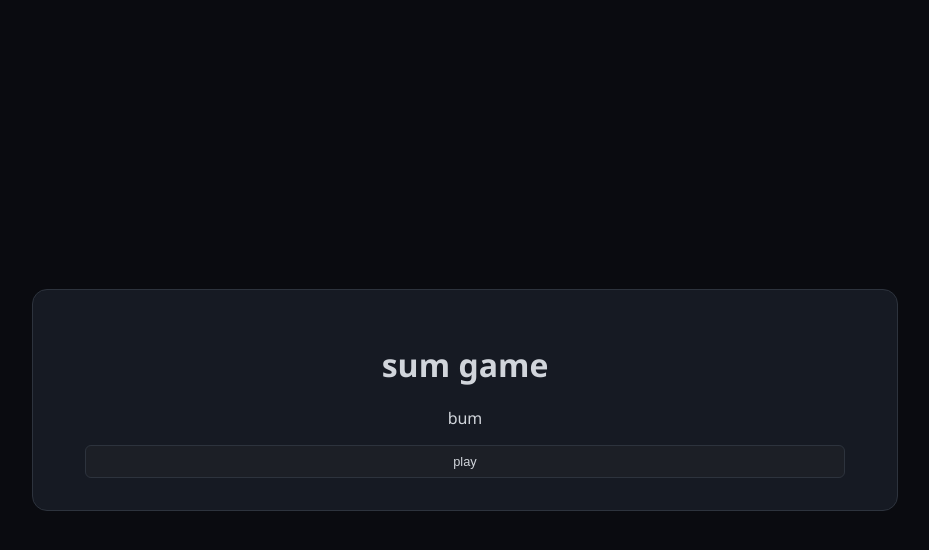
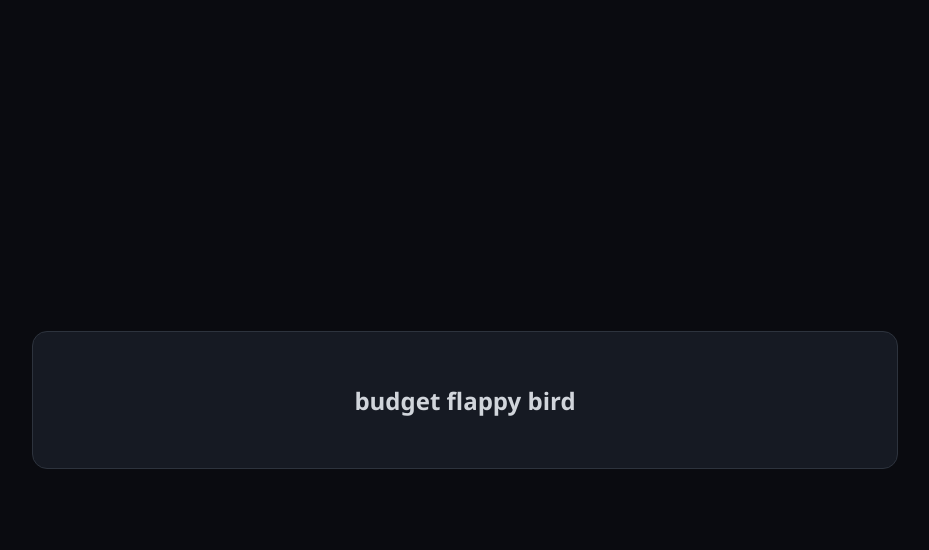
Before and after one commit to g4rzryp/game, a plain HTML site: page index.html in a window 1280 px wide. Both pictures are taken after a click on the button "play". Shown: the whole page, without its empty margins (175-1104 px from the left). Drawn offline with Linux system fonts and the light colour scheme.

Commit message:
Update index.html

```diff
--- a/index.html
+++ b/index.html
@@ -24,10 +24,10 @@
 
 <body>
     <div class="main">
-        <div id="home" class="container active">
+        <div id="home-view" class="container active">
             <h1>sum game</h1>
             <p>bum</p>
-            <button class="srt-btn" onclick="loadGame">play</button>
+            <button class="srt-btn" onclick="loadGame()">play</button>
         </div>
 
         <div id="game-view" class="container">
@@ -37,11 +37,16 @@
         window.addEventListener('keydown', (space) => {
         });
 
-        function loadGame {
-            showView('game-view'); activeG = id; const config = grammar[id];
+        function showView(viewId) {
+            document.querySelectorAll('.container').forEach(el => el.classList.remove('active'));
+            document.getElementById(viewId).classList.add('active');
         }
-        function goHome {
-            showView('home-view'); activeG = id; const config = grammar[id];
+
+        function loadGame() {
+            showView('game-view');
+        }
+        function goHome() {
+            showView('home-view');
         }
     </script>
 </body>
```
